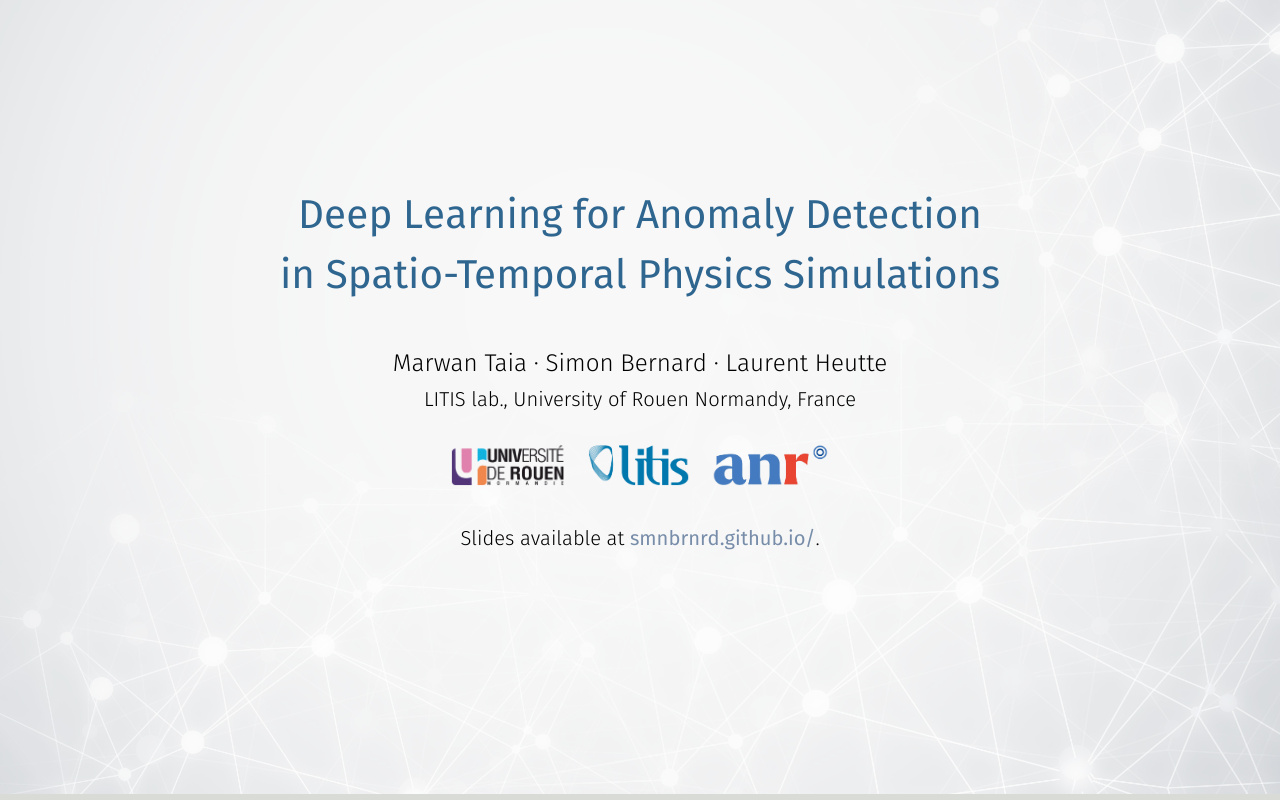
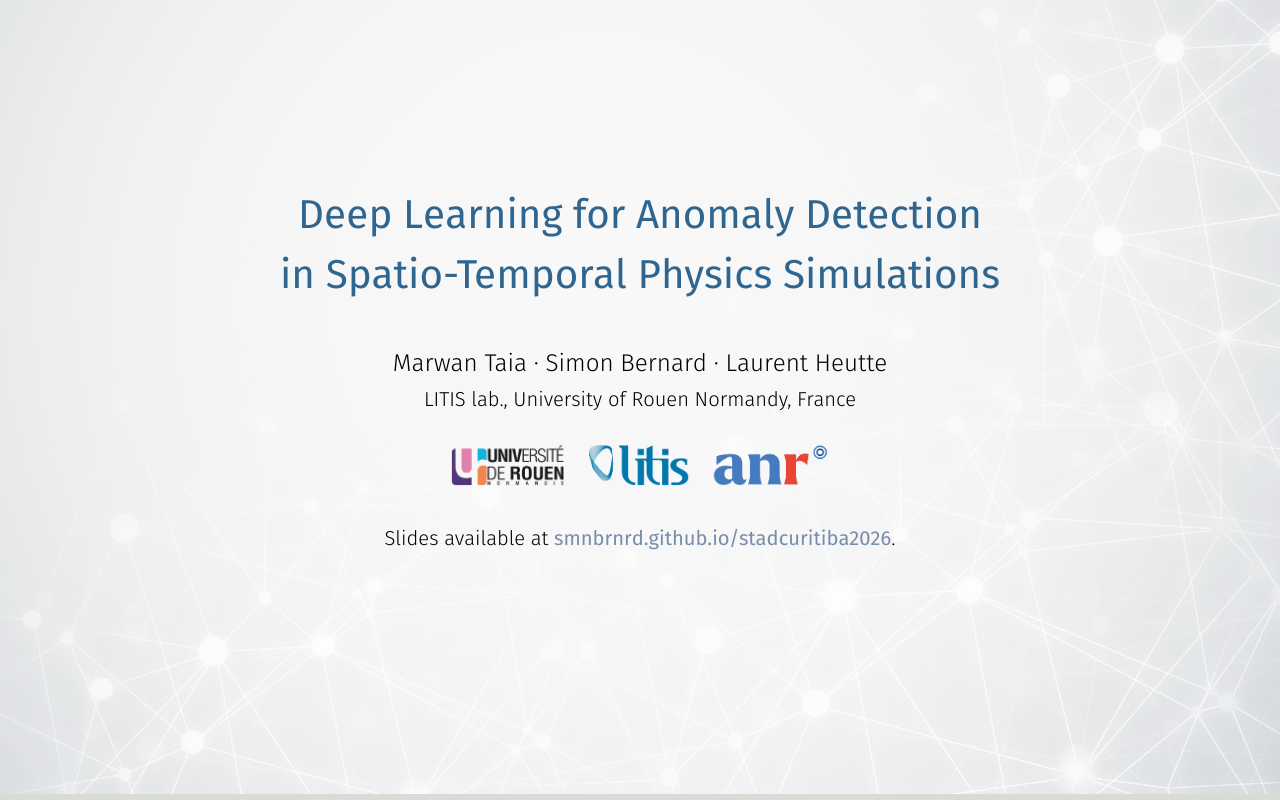
Before and after one commit to smnbrnrd/stadcuritiba2026, a plain HTML site: page index.html in a window 1280 px wide. Drawn offline with nearby package versions, Linux system fonts and the light colour scheme.

Commit message:
add the github link

```diff
--- a/index.html
+++ b/index.html
@@ -25,7 +25,7 @@
         <img src="assets/logos/logo_litis.png" class="logo" alt="logo_litis">
         <img src="assets/logos/logo_anr.png" class="logo" alt="logo_anr">
     </div>
-    <p>Slides available at <a href="https://smnbrnrd.github.io/">smnbrnrd.github.io/</a>.</p>
+    <p>Slides available at <a href="https://smnbrnrd.github.io/stadcuritiba2026">smnbrnrd.github.io/stadcuritiba2026</a>.</p>
   </section>
 
   <!-- OUTLINE -->
```
